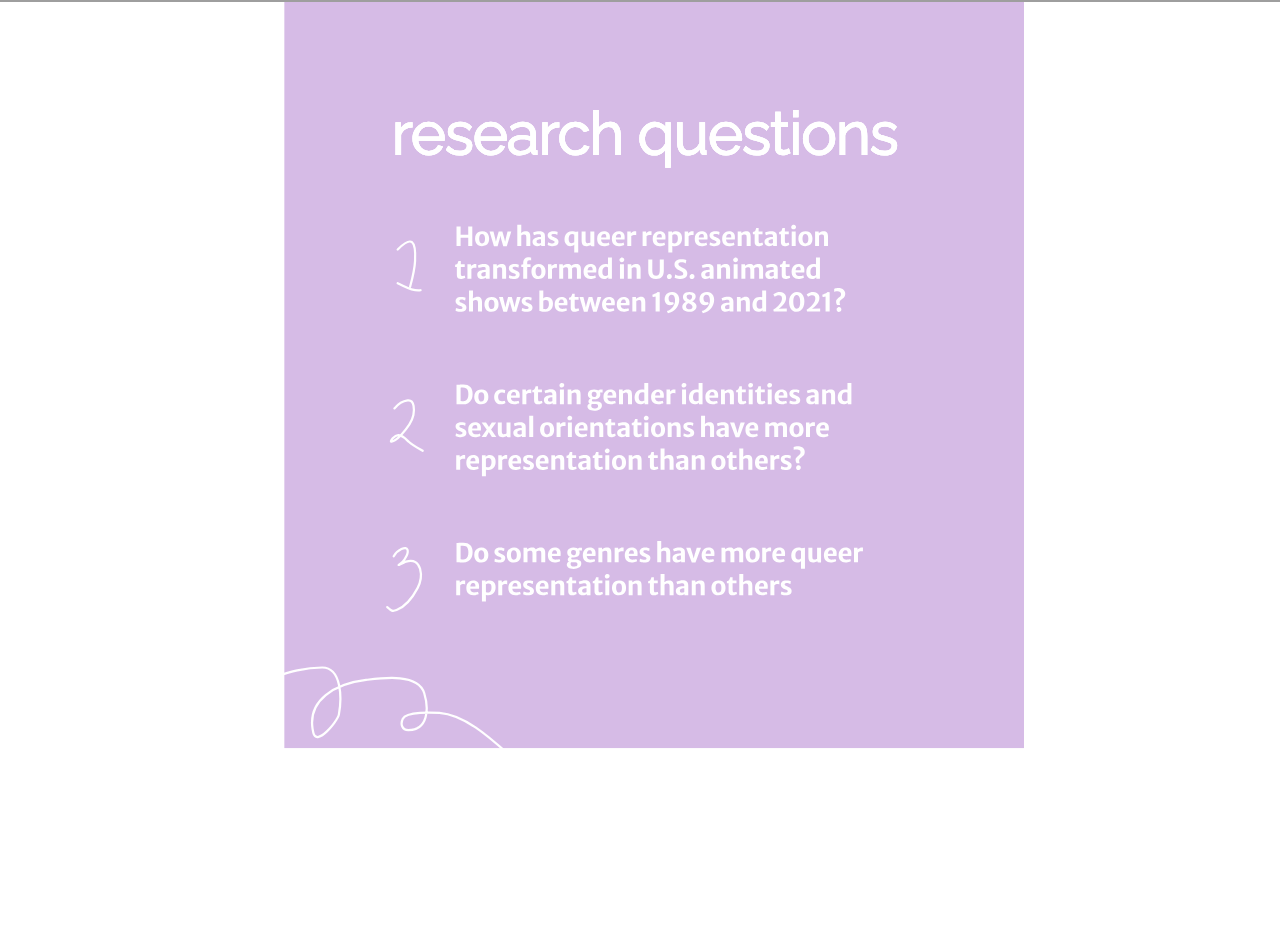
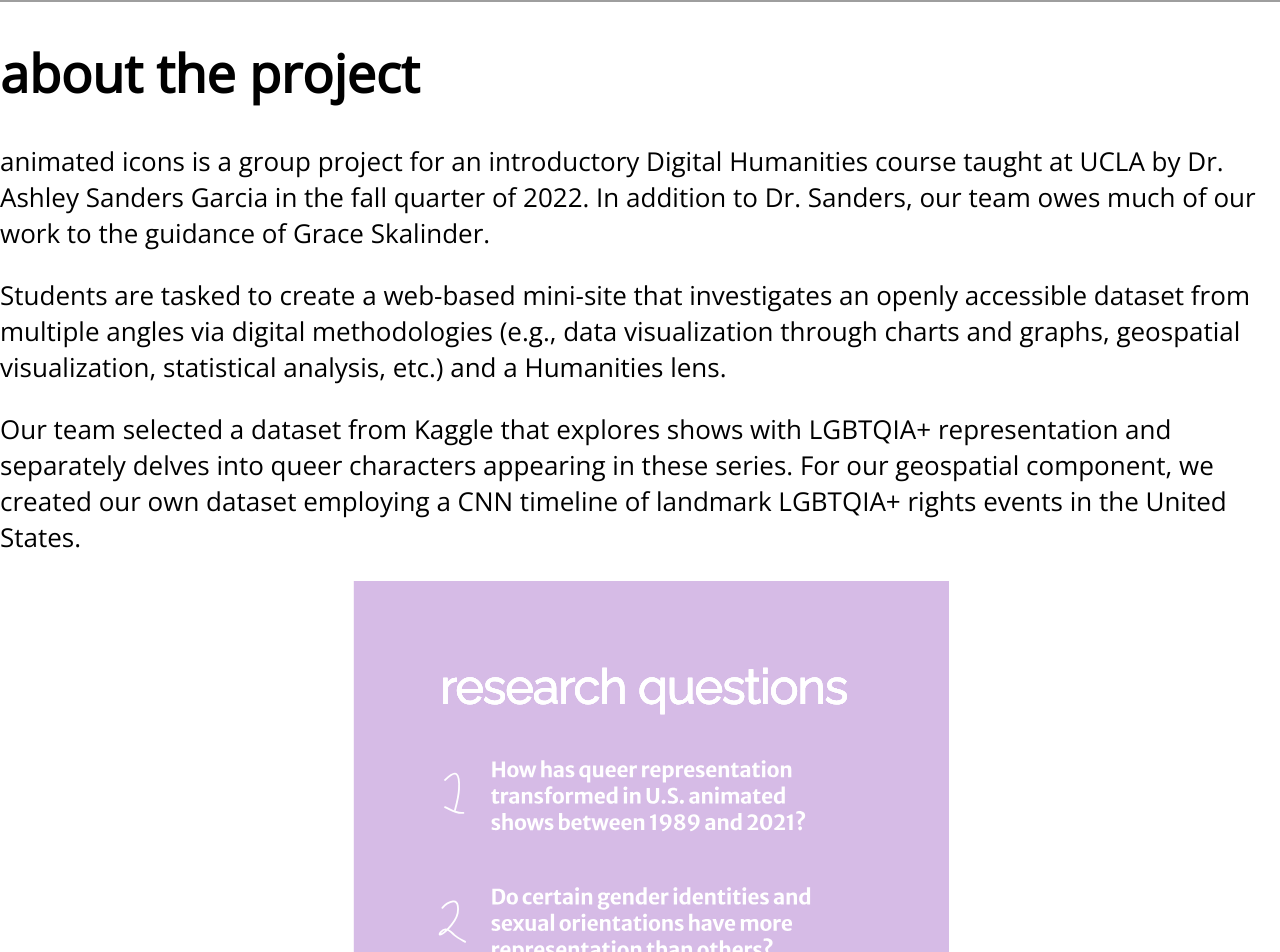
Before and after one commit to edmondywen/DH101-LGBTQMediaRep, a React (Create React App) app: page / in a window 1280 px wide. Shown: the part 798-1750 px from the top of the page. Before the commit the page ends 1561 px from the top, so only its background shows below. Built offline with nearby package versions, Linux system fonts and the light colour scheme; grey boxes are pictures that could not be loaded.

Commit message:
Uh I think I forgot to push these

```diff
--- a/src/components/Navbar.js
+++ b/src/components/Navbar.js
@@ -7,10 +7,10 @@ function Navbar(){
     return(
         <div className="navbar">
             <Logo title="animated icons"></Logo>
-            <NavbarEntry target="/analysis" title="Narrative"></NavbarEntry>
+            <NavbarEntry target="/narrative" title="Narrative"></NavbarEntry>
             <NavbarEntry target="/analysis" title="Data Critique"></NavbarEntry>
-            <NavbarEntry target="/analysis" title="About"></NavbarEntry>
-            <NavbarEntry target="/analysis" title="Bibliography"></NavbarEntry>
+            <NavbarEntry target="/about" title="About"></NavbarEntry>
+            <NavbarEntry target="/bibliography" title="Bibliography"></NavbarEntry>
         </div>
     )
 }
--- a/src/pages/Landing.js
+++ b/src/pages/Landing.js
@@ -14,7 +14,16 @@ function Landing(){
                     </div>
                     <img src={bmo} alt="An image of BMO, a character from adventure time, dancing" id="bmo"></img>
                 </div>
-                <img src={questions} alt="research questions" id="questions"/>
+                <div id="about" align="left">
+                    <h1 id="aboutheading">about the project</h1>
+                    <p>animated icons is a group project for an introductory Digital Humanities course taught at UCLA by Dr. Ashley Sanders Garcia in the fall quarter of 2022. In addition to Dr. Sanders, our team owes much of our work to the guidance of Grace Skalinder.</p>
+                    <p>Students are tasked to create a web-based mini-site that investigates an openly accessible dataset from multiple angles via digital methodologies (e.g., data visualization through charts and graphs, geospatial visualization, statistical analysis, etc.) and a Humanities lens.</p>
+                    <p>Our team selected a dataset from Kaggle that explores shows with LGBTQIA+ representation and separately delves into queer characters appearing in these series. For our geospatial component, we created our own dataset employing a CNN timeline of landmark LGBTQIA+ rights events in the United States.</p>
+                    {/* Image of that Owl House character can go here, if you want help styling it later just let me know */}
+                </div>
+                <div id="questionblock">
+                    <img src={questions} alt="research questions" id="questions"/>
+                </div>
             </div>
         </Template>
     )
```
Also changed, not shown: src/pages/About.js (added, +24 -0 lines).
